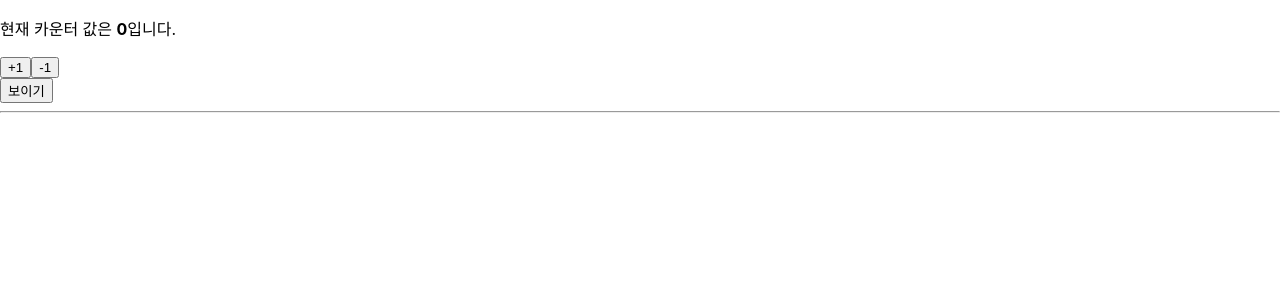
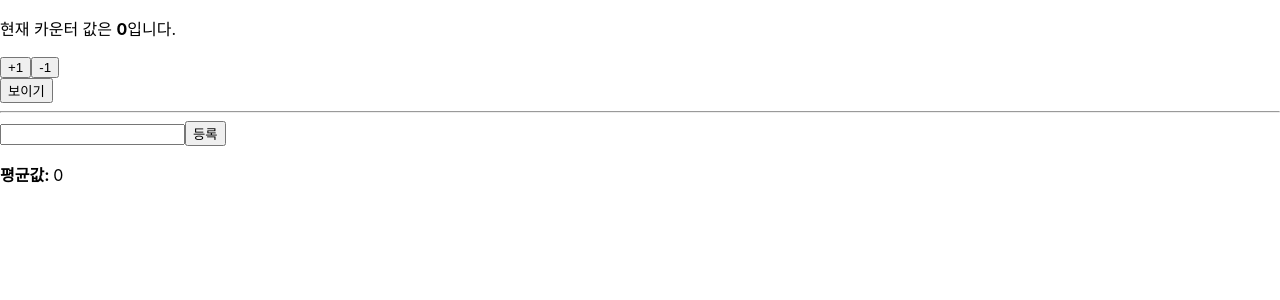
Before and after one commit to hanbee1005/hooks-tutorial, a React (Create React App) app: page / in a window 1280 px wide. Shown: the top 300 px of the page. Built offline with nearby package versions, Linux system fonts and the light colour scheme.

Commit message:
useMemo로 연산 최적화

```diff
--- a/src/App.js
+++ b/src/App.js
@@ -1,6 +1,8 @@
 import React, { useState } from "react";
 import Counter from "./Counter";
 import Info from "./Info";
+
+import Average from "./Average";
 
 function App() {
 
@@ -16,6 +18,7 @@ function App() {
         <hr />
         {visible && <Info />}
       </div>
+      <Average />
     </div>
   );
 }
--- /dev/null
+++ b/src/Average.js
@@ -0,0 +1,42 @@
+import React, { useState, useMemo } from 'react';
+
+const getAverage = numbers => {
+    console.log('평균값 계산 중...');
+    if (numbers.length === 0) return 0;
+    const sum = numbers.reduce((a, b) => a + b);
+    return sum / numbers.length;
+}
+
+const Average = () => {
+    const [list, setList] = useState([]);
+    const [number, setNumber] = useState('');
+
+    const onChange = e => {
+        setNumber(e.target.value);
+    }
+
+    const onInsert = () => {
+        const nextList = list.concat(parseInt(number));
+        setList(nextList);
+        setNumber('');
+    }
+
+    const avg = useMemo(() => getAverage(list), [list]);
+
+    return (
+        <div>
+            <input value={number} onChange={onChange} />
+            <button onClick={onInsert}>등록</button>
+            <ul>
+                {list.map((value, index) => {
+                    return <li key={index}>{value}</li>
+                })}
+            </ul>
+            <div>
+                <b>평균값: </b> {avg}
+            </div>
+        </div>
+    );
+};
+
+export default Average;
```
